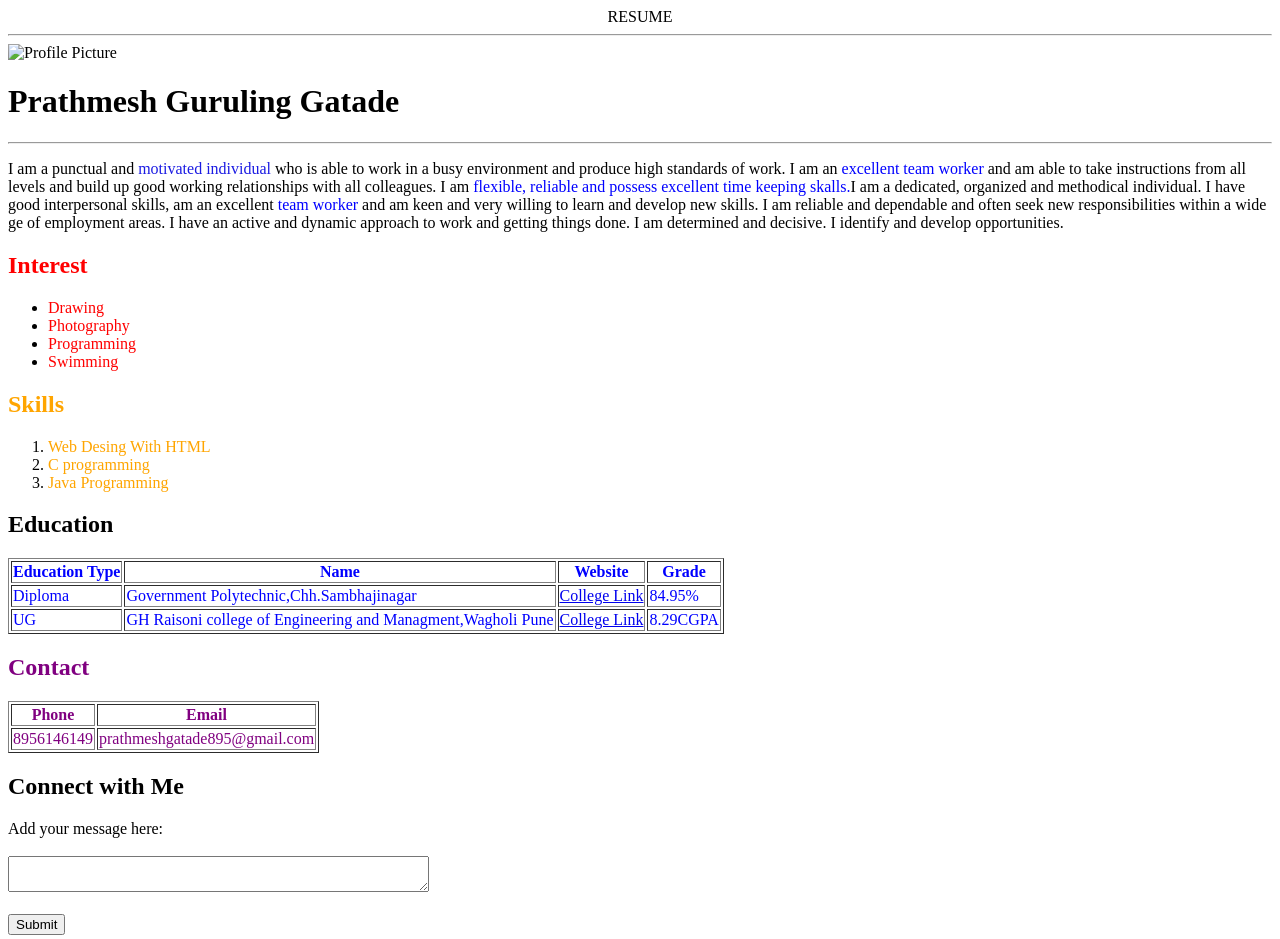
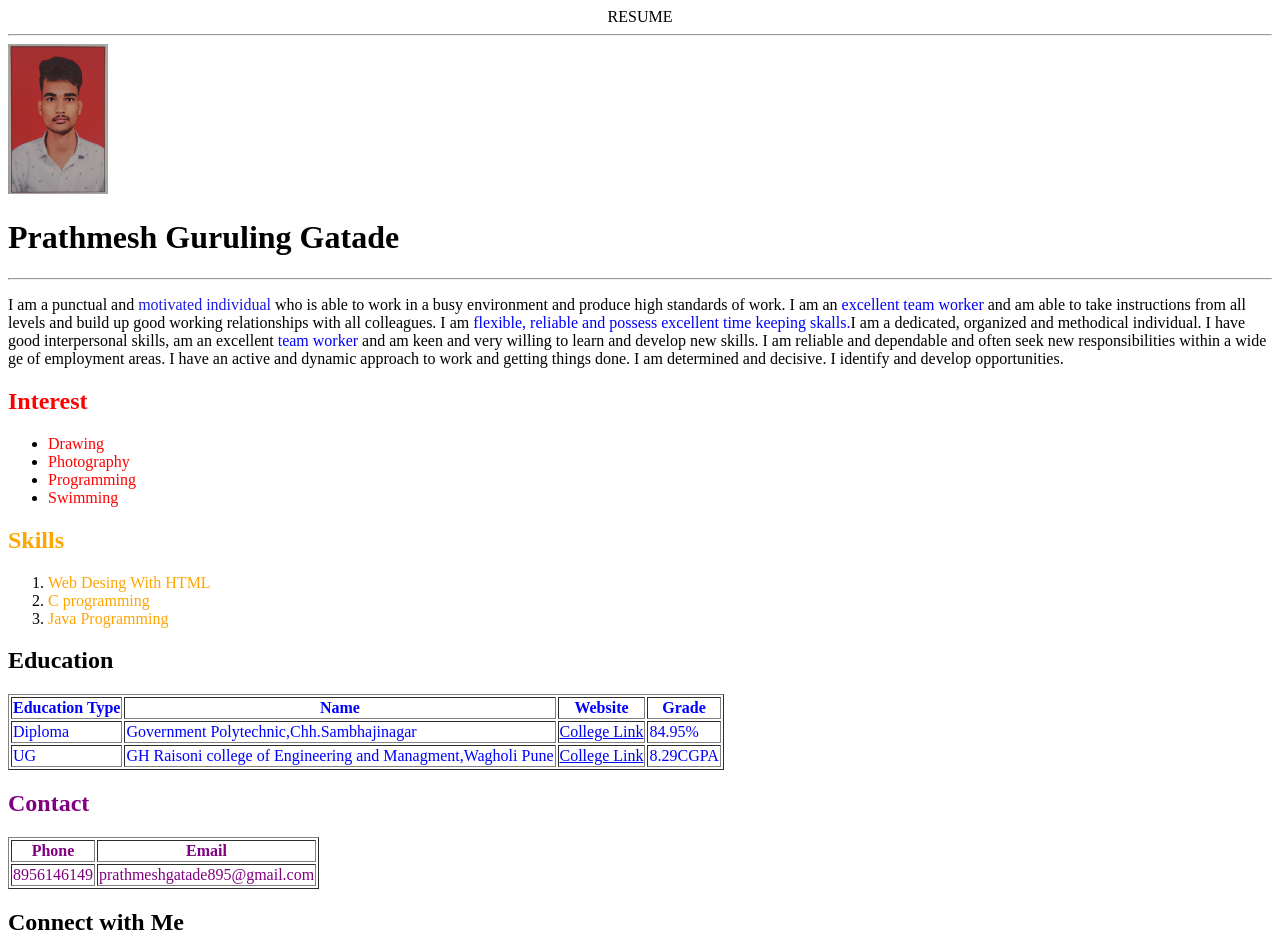
Before and after one commit to Prathmesh895/resume2, a plain HTML site: page index.html in a window 1280 px wide. Shown: the top 939 px of the page. Drawn offline with Linux system fonts and the light colour scheme; files whose address does not match are found by name.

Commit message:
Update index.html

```diff
--- a/index.html
+++ b/index.html
@@ -3,7 +3,7 @@
     <head><center>RESUME</center></head><hr>
     <body>
         <div>
-            <img scr="C:\Users\prath\OneDrive\Pictures\MY PHOTO.jpg", width="50" height="150" alt="Profile Picture">
+            <img src="C:\Users\prath\OneDrive\Documents\Full stack Web Devlopment\codes\resume2\MY PHOTO.jpg" alt="Profile Picture"  width="100" height="150">
             <h1>Prathmesh Guruling Gatade</h1><hr>
             <p>I am a punctual and <span style="color:rgb(27, 27, 227)"> motivated individual</span> who is able to work in a busy environment and produce high standards of work.
                 I am an<span style="color:blue"> excellent team worker</span> and am able to take instructions from all levels and build up good working relationships with all colleagues.
```
